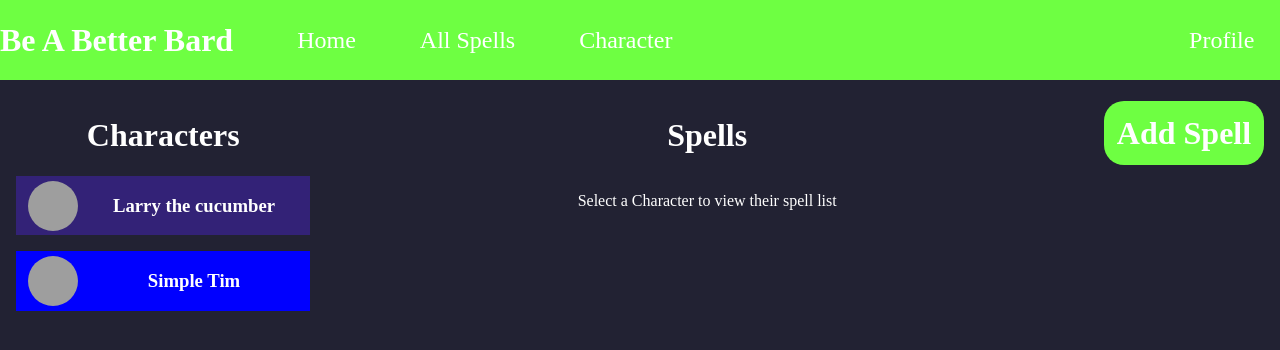
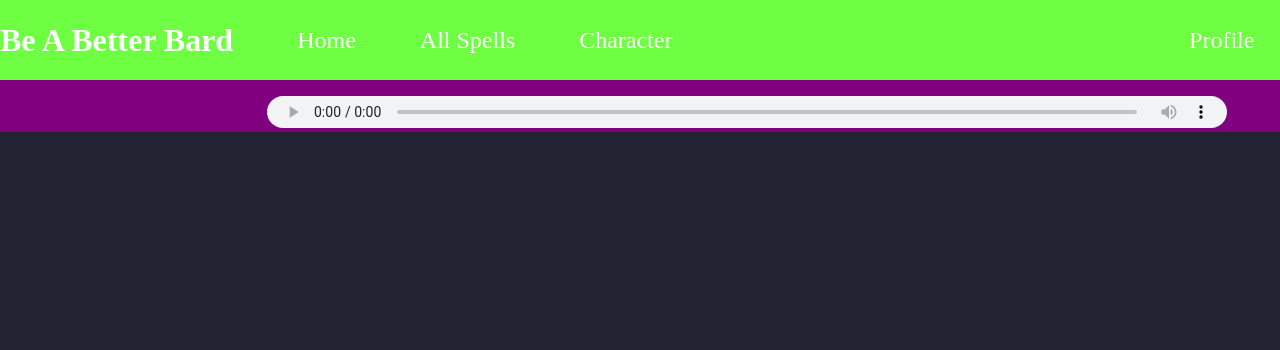
Before and after one commit to Jon-D-Smith/be_a_better_bard, a React (Create React App) app: page /spells in a window 1280 px wide. Shown: the top 350 px of the page. Built offline with nearby package versions, Linux system fonts and the light colour scheme; data requests are answered from the project's data file; grey boxes are pictures that could not be loaded.

Commit message:
updated spell component; added toggle of additional information

```diff
--- a/src/components/Navbar.js
+++ b/src/components/Navbar.js
@@ -8,7 +8,7 @@ const Navbar = () => {
             <Logo>Be A Better Bard</Logo>
 
             <Link className="nav" to="home">Home</Link>
-            <Link className="nav" to="home">All Spells</Link>
+            <Link className="nav" to="/spells">All Spells</Link>
             <Link className="nav" to="/characters">Character</Link>
             <Link className="nav nav-right" to="home">Profile</Link>
 
--- a/src/components/Spell.js
+++ b/src/components/Spell.js
@@ -1,12 +1,18 @@
 import styled from "styled-components";
+import {useState} from 'react'
+const Spell = ({ name, sound, soundName}) => {
+soundName = "This is a test - Test Artist"
+const [isVisible, setisVisible] = useState(false)
+  return (
+    <SpellTab style={{ backgroundColor: 'purple' }} onClick={() => setisVisible(!isVisible)} >
+      <h3 >{name}</h3>
+      <div className="sound" >
+        <div></div>
+      <audio controls id="player"><source src={sound} type="audio/mp4" /></audio>
+      {isVisible && <p className="artist">{soundName}</p>}
+      </div>
 
-const Spell = ({ name}) => {
-  return (
-    <SpellTab style={{ backgroundColor: 'purple' }}>
-      <div></div>
-      {/* <img className="headshot" src={url} /> */}
 
-      <h3 >{name}</h3>
     </SpellTab>
   );
 }
@@ -14,11 +20,30 @@ const Spell = ({ name}) => {
 
 const SpellTab = styled.div`
     display: grid;
-    grid-template-columns: .5fr 3.5fr 8fr;
+    grid-template-columns:.2fr 1fr;
     justify-content: space-evenly;
     background-color: rgb(110, 255, 66);
     color:white;
     margin-bottom:1rem;
+    align-items: start;
+    cursor: pointer;
+   .sound {
+     grid-template-columns: 1fr;
+     grid-template-rows: 1fr 1fr;
+     text-align: center;
+   }
+    #player {
+      width: 90%;
+      margin-top: 1rem;
+      height: 2rem;
+    }
+    #artist {
+      height: 1rem;
+    }
+
+    .invisible {
+      display: none;
+    }
 `;
 
 export default Spell;
--- a/src/components/Spells.js
+++ b/src/components/Spells.js
@@ -47,6 +47,9 @@ const Spells = props => {
       <Spell
         key={i}
         name={e.name}
+        sound={e.sound}
+        soundName={e.soundName}
+
       // soundbite={e.sound}
       // url={e.url}
       // color={e.color}
--- a/src/router.js
+++ b/src/router.js
@@ -3,6 +3,7 @@ import { Route, Switch } from "react-router-dom";
 // Components
 import Home from "./components/Home";
 import Characters from "./components/Characters"
+import Spell from './components/Spell'
 // import GamePage from "./components/GamePage";
 // import Profile from "./components/Profile";
 
@@ -11,6 +12,7 @@ export default (
     {/* <Route path="/profile" component={Profile} /> */}
     {/* <Route path='/character/:id' component={Character} /> */}
     <Route path='/characters' component={Characters} />
+    <Route path='/spells' component={Spell} />
     {/* <Route exact path="/home" component={Home} /> */}
     <Route path="/" component={Home} />
   </Switch>
```
